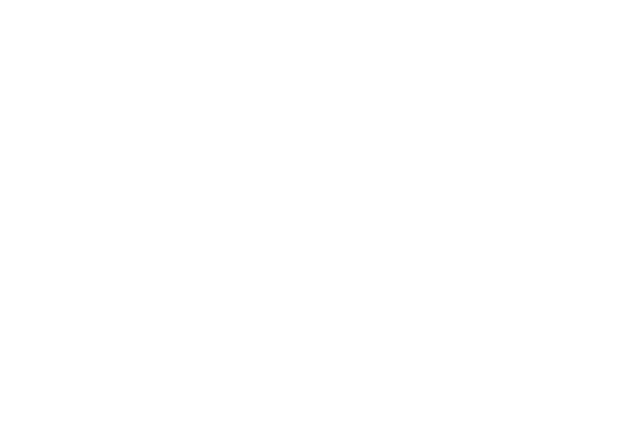
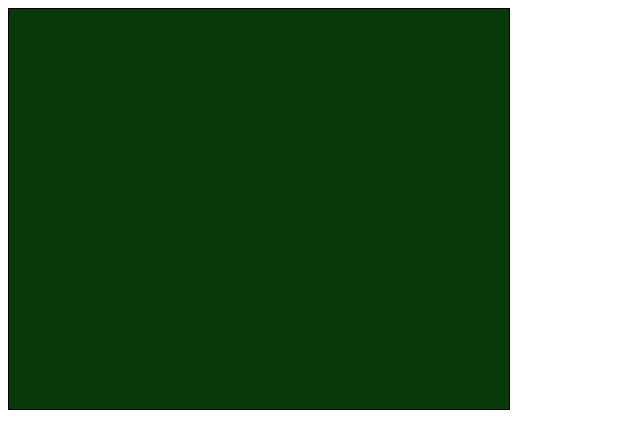
Before and after one commit to zhanna066/lesson20, a plain HTML site: page index.html in a window 1280 px wide. Shown: the whole page, without its empty margins (0-640 px from the left). Drawn offline with Linux system fonts and the light colour scheme.

Commit message:
added style and js file

```diff
--- a/index.html
+++ b/index.html
@@ -8,6 +8,8 @@
 </head>
 <body>
 
+    <div class="box"></div>
+
     <script src="./index.js"></script>
 
 </body>
--- a/index.js
+++ b/index.js
@@ -0,0 +1 @@
+let box = document.querySelector(".box")
--- a/style.css
+++ b/style.css
@@ -0,0 +1,6 @@
+.box {
+    width: 500px;
+    height: 400px;
+    background-color: rgb(8, 57, 8);
+    border: 1px solid black;
+}
```
